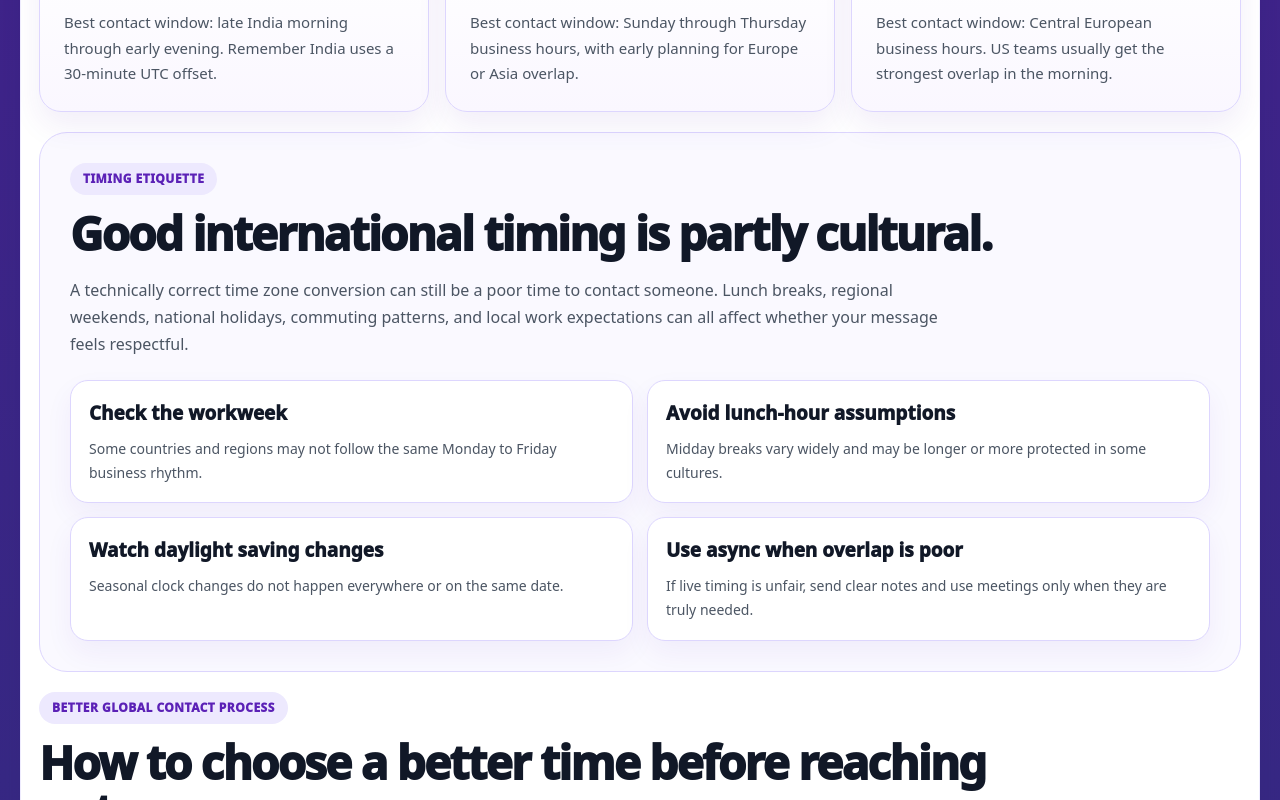
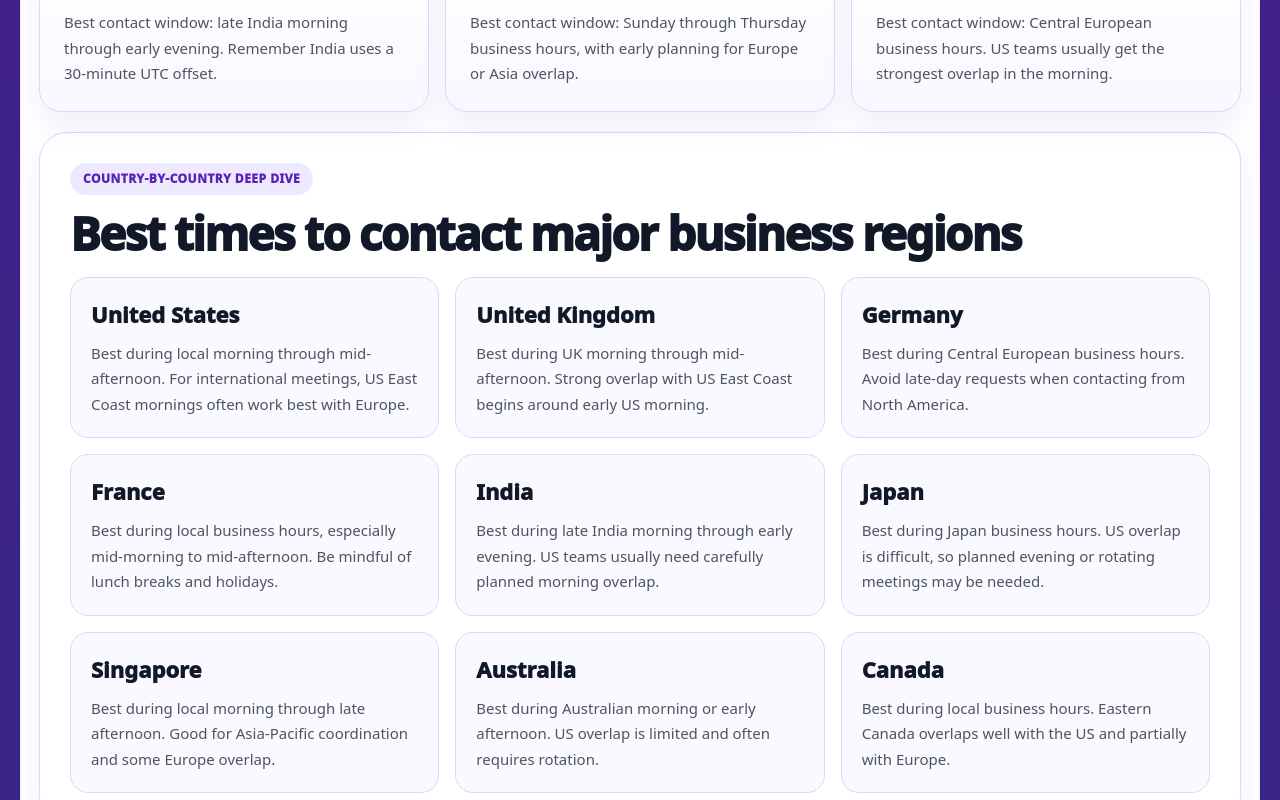
Before and after one commit to techtalk1282/Best-Meeting-Time, a Next.js app: page /best-times-to-contact-different-countries in a window 1280 px wide. Shown: the part 1100-1900 px from the top of the page. Built offline with nearby package versions, Linux system fonts and the light colour scheme.

Commit message:
Expand country contact timing guide with country-by-country authority section

```diff
--- a/app/best-times-to-contact-different-countries/page.tsx
+++ b/app/best-times-to-contact-different-countries/page.tsx
@@ -187,7 +187,30 @@ export default function BestTimesToContactDifferentCountriesPage() {
             </article>
           </div>
         </section>
+<section className="deep-dive-section">
+          <p className="eyebrow">Country-by-Country Deep Dive</p>
 
+          <h2>Best times to contact major business regions</h2>
+
+          <div className="deep-dive-grid">
+            {[
+              ["United States", "Best during local morning through mid-afternoon. For international meetings, US East Coast mornings often work best with Europe."],
+              ["United Kingdom", "Best during UK morning through mid-afternoon. Strong overlap with US East Coast begins around early US morning."],
+              ["Germany", "Best during Central European business hours. Avoid late-day requests when contacting from North America."],
+              ["France", "Best during local business hours, especially mid-morning to mid-afternoon. Be mindful of lunch breaks and holidays."],
+              ["India", "Best during late India morning through early evening. US teams usually need carefully planned morning overlap."],
+              ["Japan", "Best during Japan business hours. US overlap is difficult, so planned evening or rotating meetings may be needed."],
+              ["Singapore", "Best during local morning through late afternoon. Good for Asia-Pacific coordination and some Europe overlap."],
+              ["Australia", "Best during Australian morning or early afternoon. US overlap is limited and often requires rotation."],
+              ["Canada", "Best during local business hours. Eastern Canada overlaps well with the US and partially with Europe."],
+            ].map(([country, guidance]) => (
+              <article key={country}>
+                <strong>{country}</strong>
+                <span>{guidance}</span>
+              </article>
+            ))}
+          </div>
+        </section>
         <section className="culture-section">
           <div className="culture-copy">
             <p className="eyebrow">Timing Etiquette</p>
@@ -672,7 +695,50 @@ export default function BestTimesToContactDifferentCountriesPage() {
           line-height: 1.7;
           margin: 0;
         }
+ .deep-dive-section {
+          background: #ffffff;
+          border: 1px solid #ddd6fe;
+          border-radius: 28px;
+          padding: 30px;
+          margin-bottom: 20px;
+          box-shadow: 0 14px 30px rgba(91,33,182,0.08);
+        }
 
+        .deep-dive-section h2 {
+          margin: 0 0 18px;
+          color: #111827;
+          font-size: clamp(34px, 4vw, 46px);
+          line-height: 1.08;
+          font-weight: 950;
+          letter-spacing: -0.04em;
+        }
+
+        .deep-dive-grid {
+          display: grid;
+          grid-template-columns: repeat(3, minmax(0, 1fr));
+          gap: 16px;
+        }
+
+        .deep-dive-grid article {
+          background: #faf9ff;
+          border: 1px solid #ddd6fe;
+          border-radius: 18px;
+          padding: 20px;
+        }
+
+        .deep-dive-grid strong {
+          display: block;
+          color: #111827;
+          font-size: 22px;
+          font-weight: 950;
+          margin-bottom: 10px;
+        }
+
+        .deep-dive-grid span {
+          color: #4b5563;
+          font-size: 15px;
+          line-height: 1.7;
+        }
         .culture-section {
           background: #faf9ff;
           border: 1px solid #ddd6fe;
```
